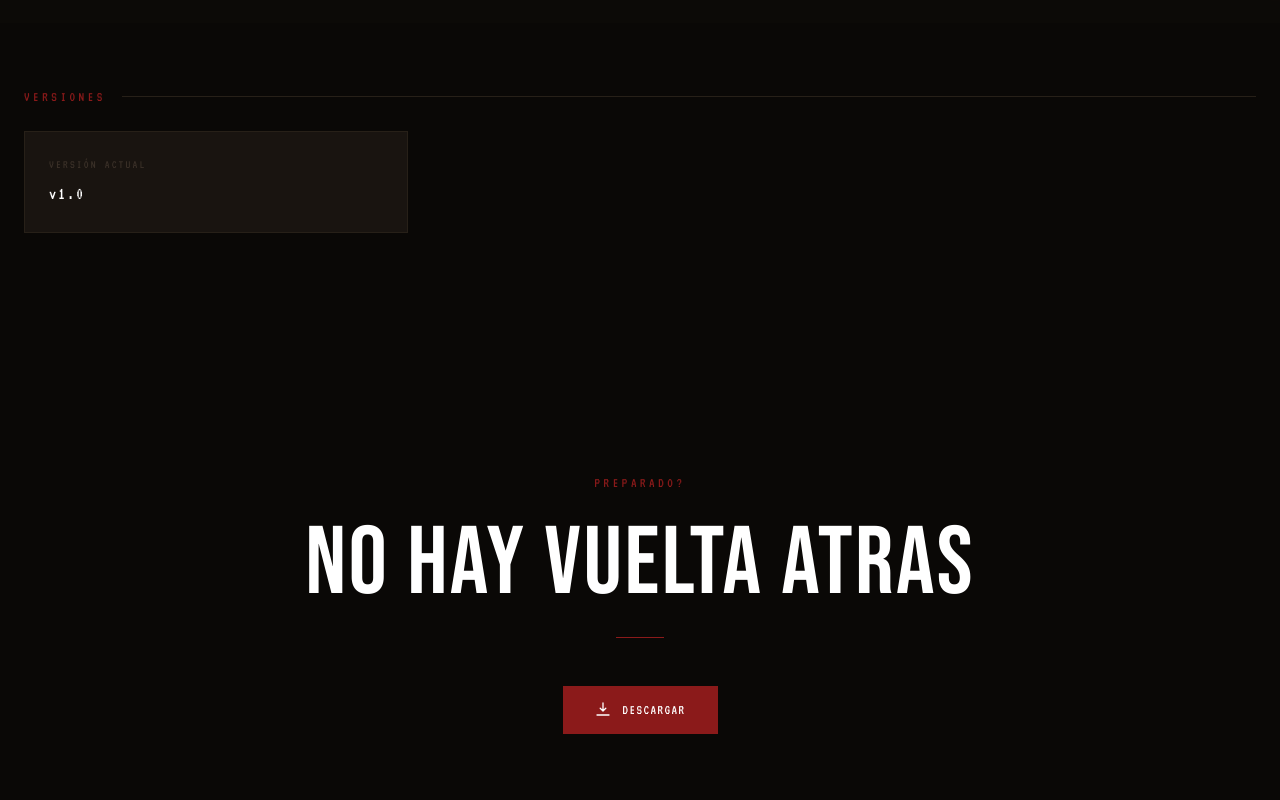
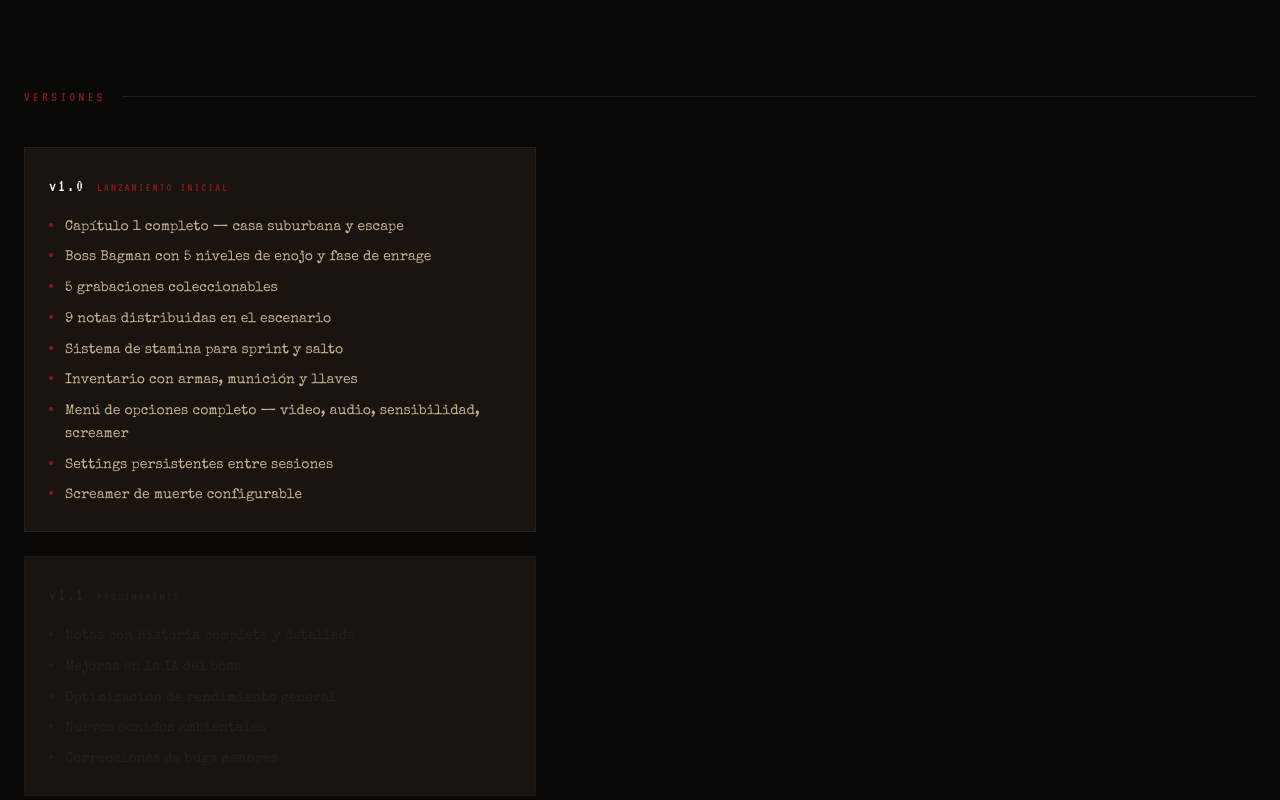
Before and after one commit to tobiasvelazquez/main-case-web, a React (Vite) app: page / in a window 1280 px wide. Shown: the part 2540-3340 px from the top of the page. Built offline with nearby package versions, Linux system fonts and the light colour scheme.

Commit message:
Notas de parche v1.0/v1.1 y ajustes de color en créditos
- Sección versiones expandida con patch notes de v1.0 y preview de v1.1
- Créditos: roles en dorado, nombres en blanco
- Assets: nombre del asset en blanco, autor en dorado

```diff
--- a/src/pages/Credits.tsx
+++ b/src/pages/Credits.tsx
@@ -124,7 +124,7 @@ export default function Credits() {
                           <p
                             className={`font-body uppercase tracking-[0.07em] ${
                               isCenter
-                                ? 'text-white text-3xl md:text-[2.35rem] md:whitespace-nowrap'
+                                ? 'text-horror-gold text-3xl md:text-[2.35rem] md:whitespace-nowrap'
                                 : 'text-horror-text-muted/35 text-xl md:text-[1.45rem]'
                             }`}
                             style={isCenter ? { textShadow: '0 0 22px rgba(255,255,255,0.16)' } : undefined}
@@ -134,7 +134,7 @@ export default function Credits() {
                           <p
                             className={`font-body mt-1.5 ${
                               isCenter
-                                ? 'text-horror-gold text-3xl md:text-[2.3rem] md:whitespace-nowrap'
+                                ? 'text-white text-3xl md:text-[2.3rem] md:whitespace-nowrap'
                                 : 'text-horror-text-muted/35 text-xl md:text-[1.45rem]'
                             }`}
                             style={isCenter ? { textShadow: '0 0 22px rgba(255,255,255,0.16)' } : undefined}
@@ -178,7 +178,7 @@ export default function Credits() {
                         key={item.name}
                         className="flex flex-col sm:flex-row sm:items-baseline gap-1 sm:gap-4 border-b border-white/5 pb-3"
                       >
-                        <span className="font-body text-horror-gold text-base leading-snug flex-1">
+                        <span className="font-body text-white text-base leading-snug flex-1">
                           {item.url ? (
                             <a
                               href={item.url}
@@ -192,7 +192,7 @@ export default function Credits() {
                             item.name
                           )}
                         </span>
-                        <span className="font-body text-horror-text-muted/50 text-sm">
+                        <span className="font-body text-horror-gold text-sm">
                           {item.author}
                         </span>
                         <span className="font-body text-horror-text-muted/30 text-xs uppercase tracking-widest whitespace-nowrap">
--- a/src/pages/Home.tsx
+++ b/src/pages/Home.tsx
@@ -319,22 +319,73 @@ function BossCarouselSection() {
   )
 }
 
+const PATCH_NOTES = [
+  {
+    version: '1.0',
+    label: 'Lanzamiento inicial',
+    current: true,
+    notes: [
+      'Capítulo 1 completo — casa suburbana y escape',
+      'Boss Bagman con 5 niveles de enojo y fase de enrage',
+      '5 grabaciones coleccionables',
+      '9 notas distribuidas en el escenario',
+      'Sistema de stamina para sprint y salto',
+      'Inventario con armas, munición y llaves',
+      'Menú de opciones completo — video, audio, sensibilidad, screamer',
+      'Settings persistentes entre sesiones',
+      'Screamer de muerte configurable',
+    ],
+  },
+  {
+    version: '1.1',
+    label: 'Próximamente',
+    current: false,
+    notes: [
+      'Notas con historia completa y detallada',
+      'Mejoras en la IA del boss',
+      'Optimización de rendimiento general',
+      'Nuevos sonidos ambientales',
+      'Correcciones de bugs menores',
+    ],
+  },
+]
+
 function VersionPreviewSection() {
   return (
     <section className="py-16 max-w-7xl mx-auto px-6">
-      <RevealSection className="mb-6">
+      <RevealSection className="mb-10">
         <div className="flex items-center gap-4">
           <span className="section-label">Versiones</span>
           <div className="flex-1 h-px bg-horror-border" />
         </div>
       </RevealSection>
 
-      <RevealSection delay={0.05}>
-        <div className="card-horror max-w-sm">
-          <p className="font-mono text-xs tracking-[0.18em] text-horror-text-dim uppercase mb-2">Versión actual</p>
-          <p className="font-mono text-lg tracking-widest text-white">v{GAME_VERSION}</p>
-        </div>
-      </RevealSection>
+      <div className="flex flex-col gap-6 max-w-lg">
+        {PATCH_NOTES.map(({ version, label, current, notes }, vi) => (
+          <RevealSection key={version} delay={vi * 0.08}>
+            <div className={`card-horror border ${current ? 'border-horror-border' : 'border-horror-border/40'}`}>
+              <div className="flex items-baseline gap-3 mb-4">
+                <p className={`font-mono text-lg tracking-widest ${current ? 'text-white' : 'text-horror-text-dim/50'}`}>
+                  v{version}
+                </p>
+                <span className={`font-mono text-xs tracking-[0.18em] uppercase ${current ? 'text-horror-red' : 'text-horror-text-dim/40'}`}>
+                  {label}
+                </span>
+              </div>
+              <ul className="flex flex-col gap-2">
+                {notes.map((note) => (
+                  <li key={note} className="flex items-start gap-3">
+                    <span className={`mt-[7px] w-1 h-1 rounded-full flex-shrink-0 ${current ? 'bg-horror-red' : 'bg-horror-text-dim/30'}`} />
+                    <span className={`font-body text-sm leading-relaxed ${current ? 'text-horror-text' : 'text-horror-text-dim/40'}`}>
+                      {note}
+                    </span>
+                  </li>
+                ))}
+              </ul>
+            </div>
+          </RevealSection>
+        ))}
+      </div>
     </section>
   )
 }
```
